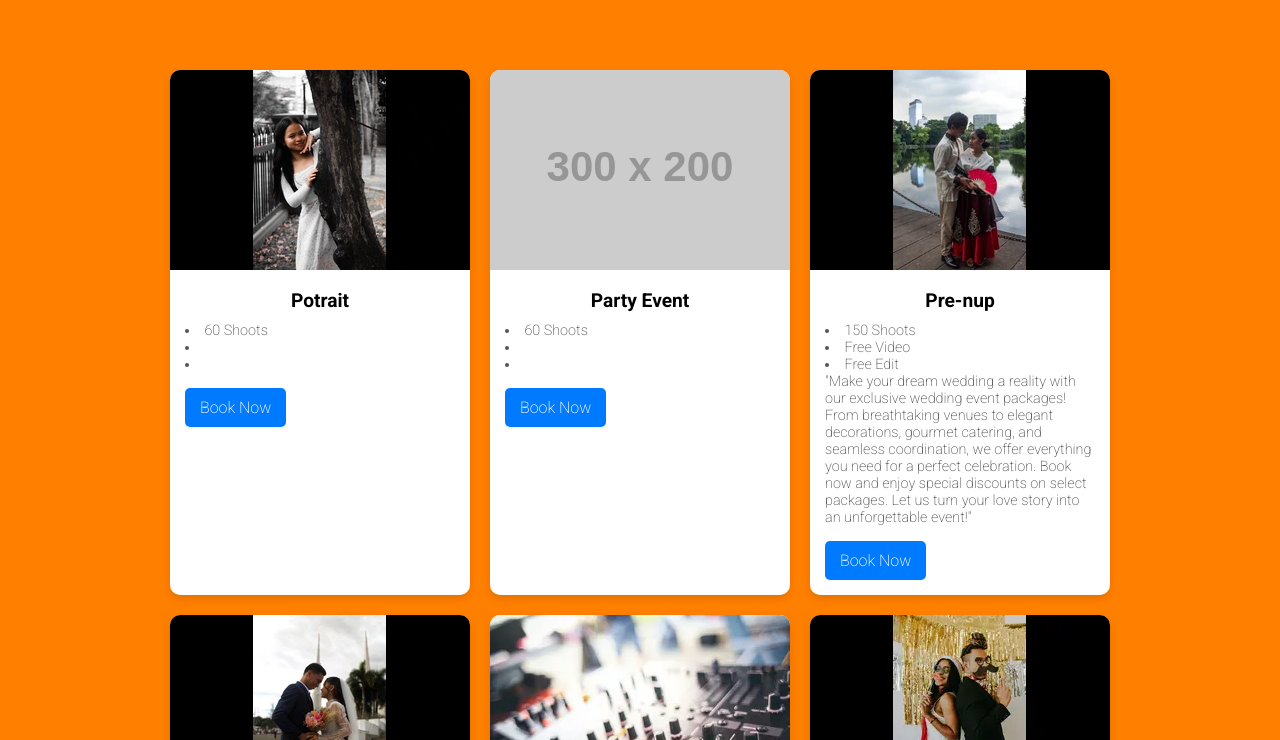
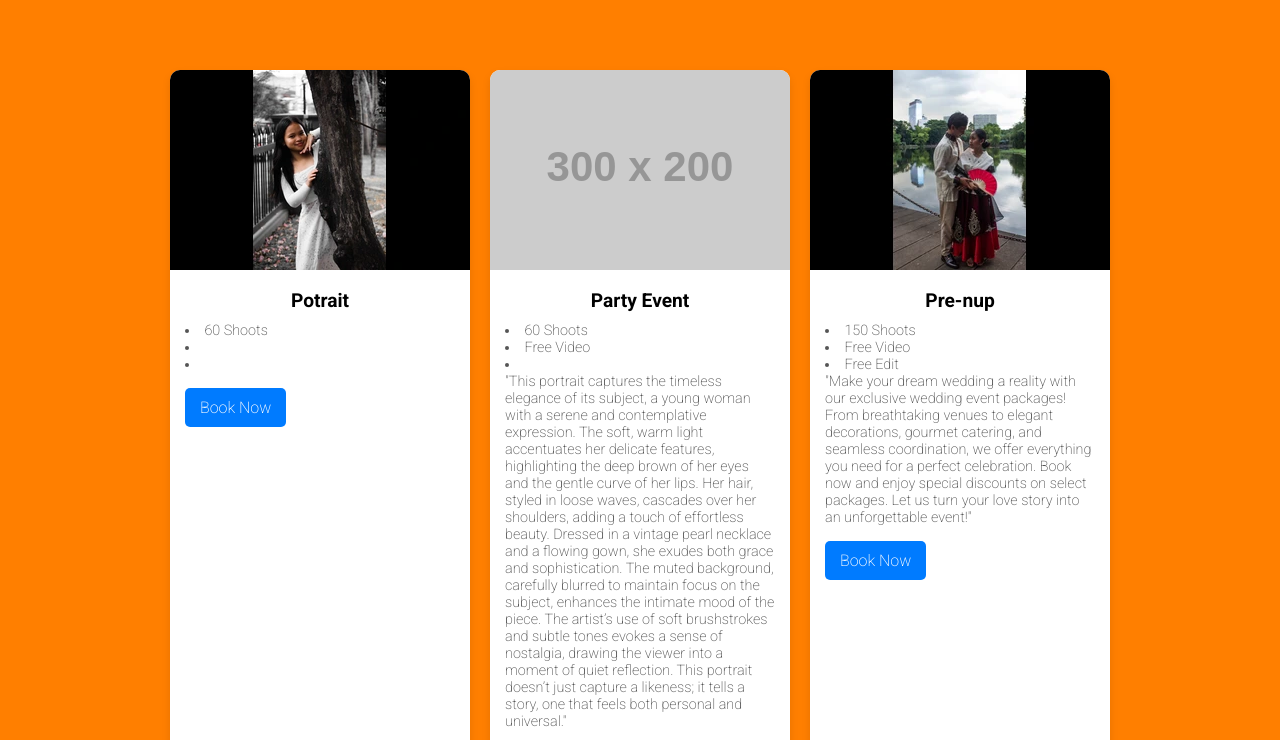
Before and after one commit to soulxmark/MAGEX, a plain HTML site: page services.html in a window 1280 px wide. Shown: the part 60-800 px from the top of the page. Drawn offline with Linux system fonts and the light colour scheme; placeholder pictures from the web are drawn by us.

Commit message:
adding names and description

```diff
--- a/services.html
+++ b/services.html
@@ -41,9 +41,13 @@
         <div class="card-content">
             <div class="card-title">Party Event</div>
             <div class="card-description">
-               <li>60 Shoots</li>
+              <figure>
+                <li>60 Shoots</li>
+                <li>Free Video</li>
                 <li></li>
-                <li></li>
+                <p>"This portrait captures the timeless elegance of its subject, a young woman with a serene and contemplative expression.
+                  The soft, warm light accentuates her delicate features, highlighting the deep brown of her eyes and the gentle curve of her lips. Her hair, styled in loose waves, cascades over her shoulders, adding a touch of effortless beauty. Dressed in a vintage pearl necklace and a flowing gown, she exudes both grace and sophistication. The muted background, carefully blurred to maintain focus on the subject, enhances the intimate mood of the piece. The artist’s use of soft brushstrokes and subtle tones evokes a sense of nostalgia, drawing the viewer into a moment of quiet reflection. This portrait doesn’t just capture a likeness; it tells a story, one that feels both personal and universal."</p>
+              </figure>
             </div>
             <a href="#" class="card-button">Book Now</a>
         </div>
```
